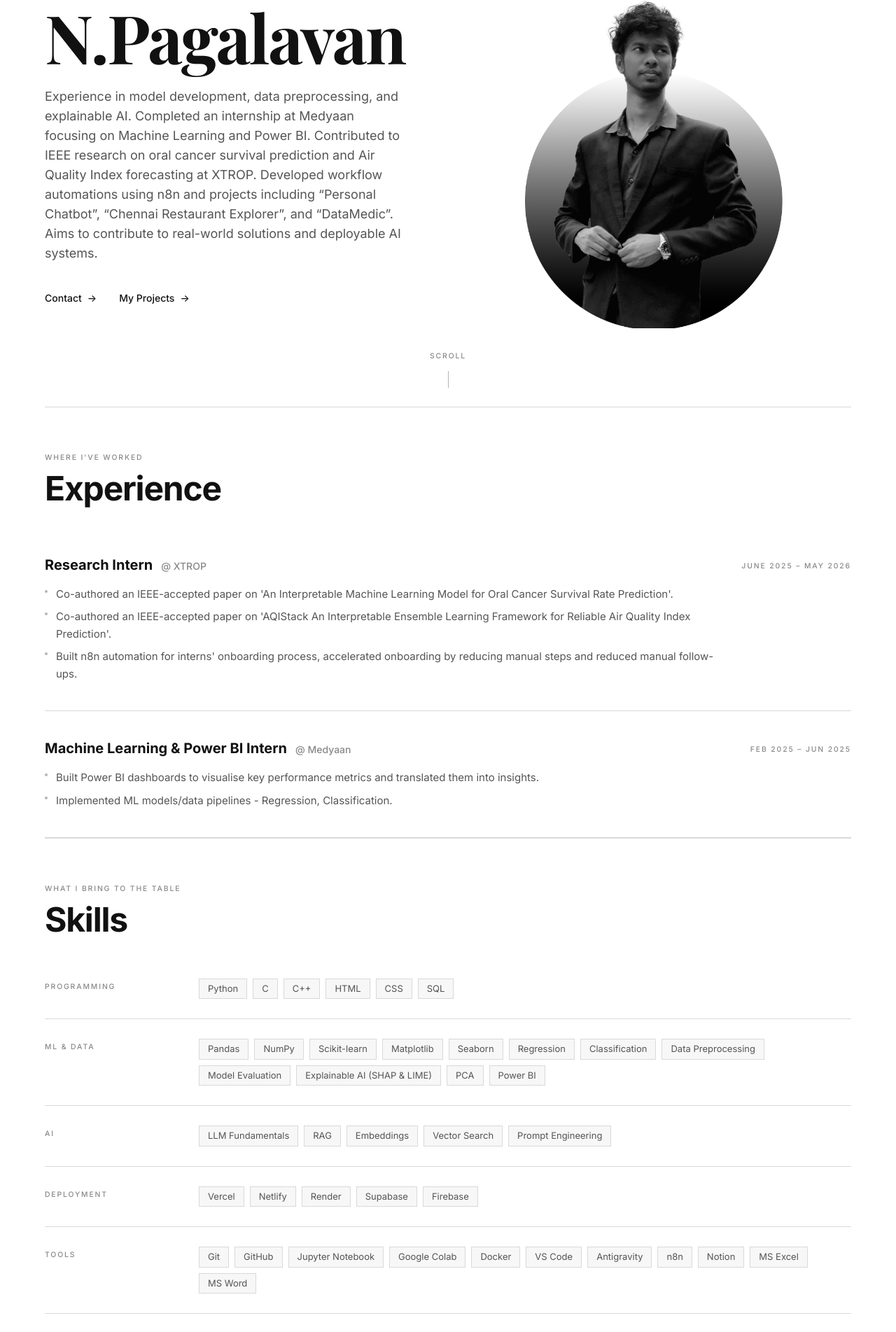
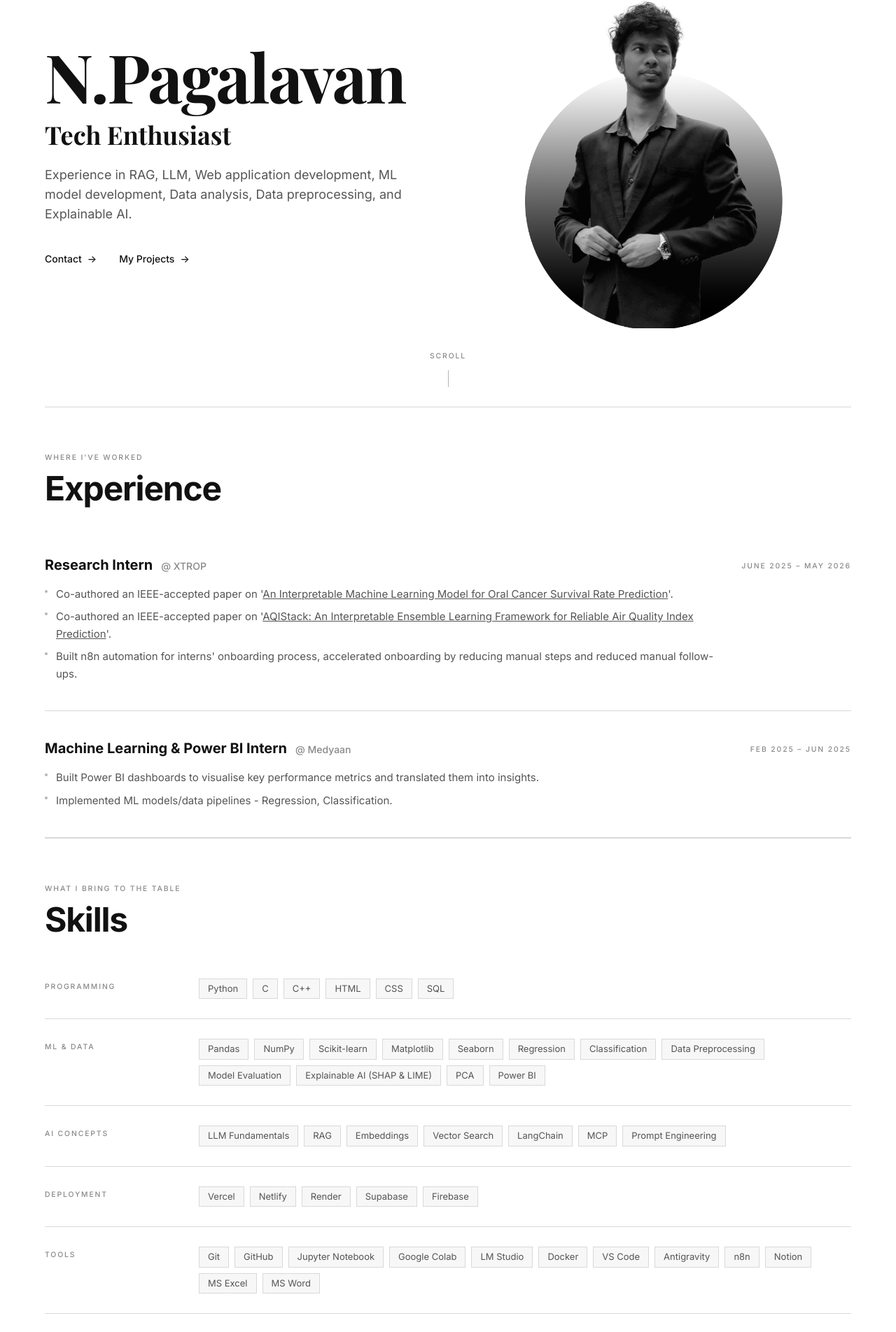
Before and after one commit to Pagalavan01/portfolio, a Next.js app: page / in a window 1280 px wide. Shown: the part 219-2122 px from the top of the page at 70% size. Built offline with nearby package versions, Linux system fonts and the light colour scheme.

Commit message:
Update portfolio content and styling

```diff
--- a/components/sections/achievements.tsx
+++ b/components/sections/achievements.tsx
@@ -13,8 +13,8 @@ const achievements = [
         description: "National Conference ‘AI-SDSC’25’ at SRMIST, Ramapuram",
     },
     {
-        title: "IEEE Publication",
-        description: "Research paper accepted by IEEE",
+        title: "IEEE Publications",
+        description: "Research papers accepted by IEEE",
     },
     {
         title: "Winner",
--- a/components/sections/experience.tsx
+++ b/components/sections/experience.tsx
@@ -10,8 +10,8 @@ const experiences = [
         role: "Research Intern",
         period: "June 2025 – May 2026",
         description: [
-            "Co-authored an IEEE-accepted paper on 'An Interpretable Machine Learning Model for Oral Cancer Survival Rate Prediction'.",
-            "Co-authored an IEEE-accepted paper on 'AQIStack An Interpretable Ensemble Learning Framework for Reliable Air Quality Index Prediction'.",
+            <span>Co-authored an IEEE-accepted paper on '<a href="https://ieeexplore.ieee.org/abstract/document/11377510" target="_blank" rel="noopener noreferrer" className="hover:text-[#111111] underline transition-colors">An Interpretable Machine Learning Model for Oral Cancer Survival Rate Prediction</a>'.</span>,
+            <span>Co-authored an IEEE-accepted paper on '<a href="https://ieeexplore.ieee.org/document/11681381" target="_blank" rel="noopener noreferrer" className="hover:text-[#111111] underline transition-colors">AQIStack: An Interpretable Ensemble Learning Framework for Reliable Air Quality Index Prediction</a>'.</span>,
             "Built n8n automation for interns' onboarding process, accelerated onboarding by reducing manual steps and reduced manual follow-ups.",
         ],
     },
--- a/components/sections/hero.tsx
+++ b/components/sections/hero.tsx
@@ -40,18 +40,22 @@ export function Hero() {
                             N.Pagalavan
                         </h1>
 
+                        <motion.h2
+                            initial={{ opacity: 0, y: 12 }}
+                            animate={{ opacity: 1, y: 0 }}
+                            transition={{ delay: 0.25, duration: 0.6 }}
+                            className="mt-4 font-display text-2xl sm:text-4xl font-semibold"
+                        >
+                            Tech Enthusiast
+                        </motion.h2>
+
                         <motion.p
                             initial={{ opacity: 0, y: 12 }}
                             animate={{ opacity: 1, y: 0 }}
                             transition={{ delay: 0.35, duration: 0.6 }}
                             className="mt-6 max-w-lg text-base sm:text-lg leading-relaxed text-[#555555]"
                         >
-                            Experience in model development, data preprocessing, and explainable AI.
-                            Completed an internship at Medyaan focusing on Machine Learning and Power BI.
-                            Contributed to IEEE research on oral cancer survival prediction and Air Quality
-                            Index forecasting at XTROP. Developed workflow automations using n8n and
-                            projects including &ldquo;Personal Chatbot&rdquo;, &ldquo;Chennai Restaurant Explorer&rdquo;,
-                            and &ldquo;DataMedic&rdquo;. Aims to contribute to real-world solutions and deployable AI systems.
+                            Experience in RAG, LLM, Web application development, ML model development, Data analysis, Data preprocessing, and Explainable AI.
                         </motion.p>
 
                         <motion.div
--- a/components/sections/projects.tsx
+++ b/components/sections/projects.tsx
@@ -20,7 +20,7 @@ const projectsData = [
         title: "n8n Automation",
         subtitle: "College Book Community Workflow",
         description:
-            "Built a comprehensive workflow that automatically sends personalised welcome emails to new members joining the college book community. Includes additional workflow automations to streamline communication and engagement.",
+            "Built a comprehensive workflow that automatically sends personalised welcome emails to new members joining in the college book community.",
         tags: ["Workflow Automation", "Email Marketing"],
         url: null,
         github: "https://github.com/Pagalavan01/n8n-Automations",
--- a/components/sections/skills.tsx
+++ b/components/sections/skills.tsx
@@ -17,8 +17,8 @@ const skillCategories = [
         ],
     },
     {
-        title: "AI",
-        skills: ["LLM Fundamentals", "RAG", "Embeddings", "Vector Search", "Prompt Engineering"],
+        title: "AI Concepts",
+        skills: ["LLM Fundamentals", "RAG", "Embeddings", "Vector Search", "LangChain", "MCP", "Prompt Engineering"],
     },
     {
         title: "Deployment",
@@ -26,7 +26,7 @@ const skillCategories = [
     },
     {
         title: "Tools",
-        skills: ["Git", "GitHub", "Jupyter Notebook", "Google Colab", "Docker", "VS Code", "Antigravity", "n8n", "Notion", "MS Excel", "MS Word"],
+        skills: ["Git", "GitHub", "Jupyter Notebook", "Google Colab", "LM Studio", "Docker", "VS Code", "Antigravity", "n8n", "Notion", "MS Excel", "MS Word"],
     },
     {
         title: "Creative Tools",
```
